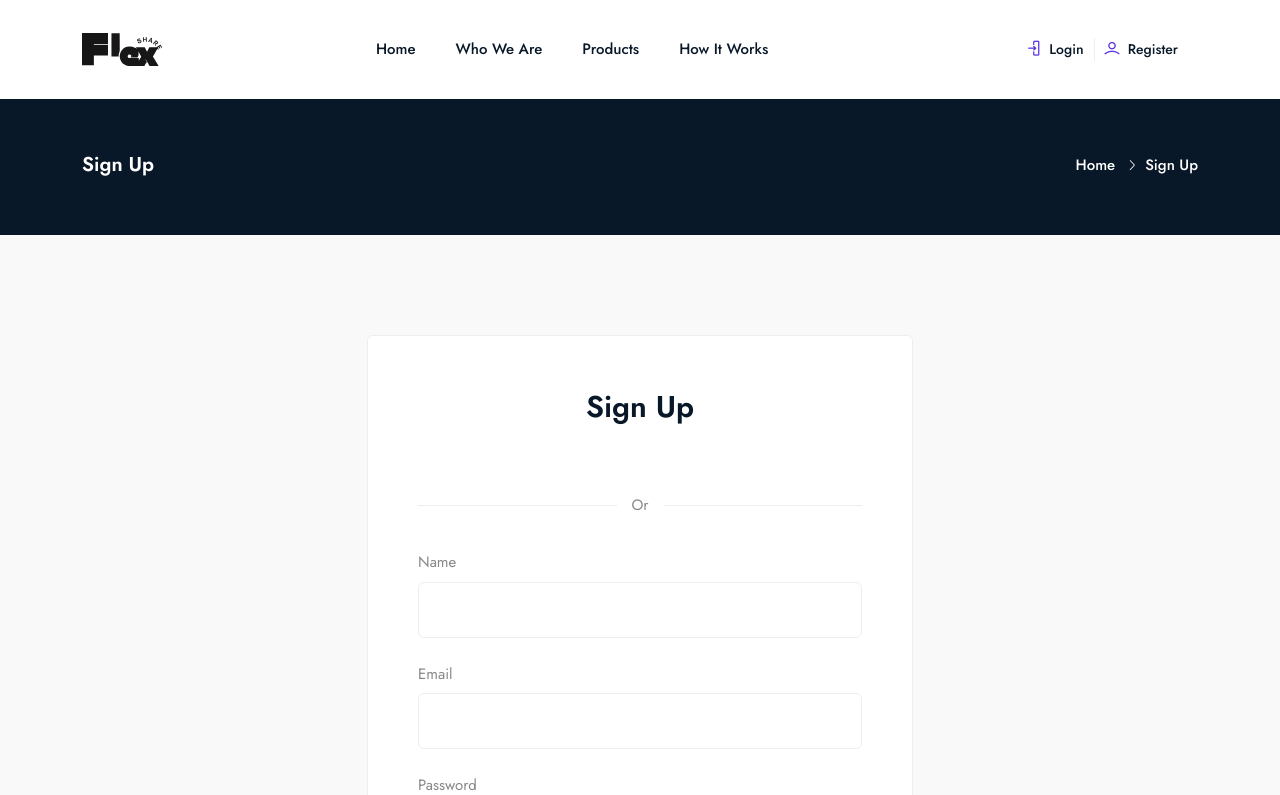
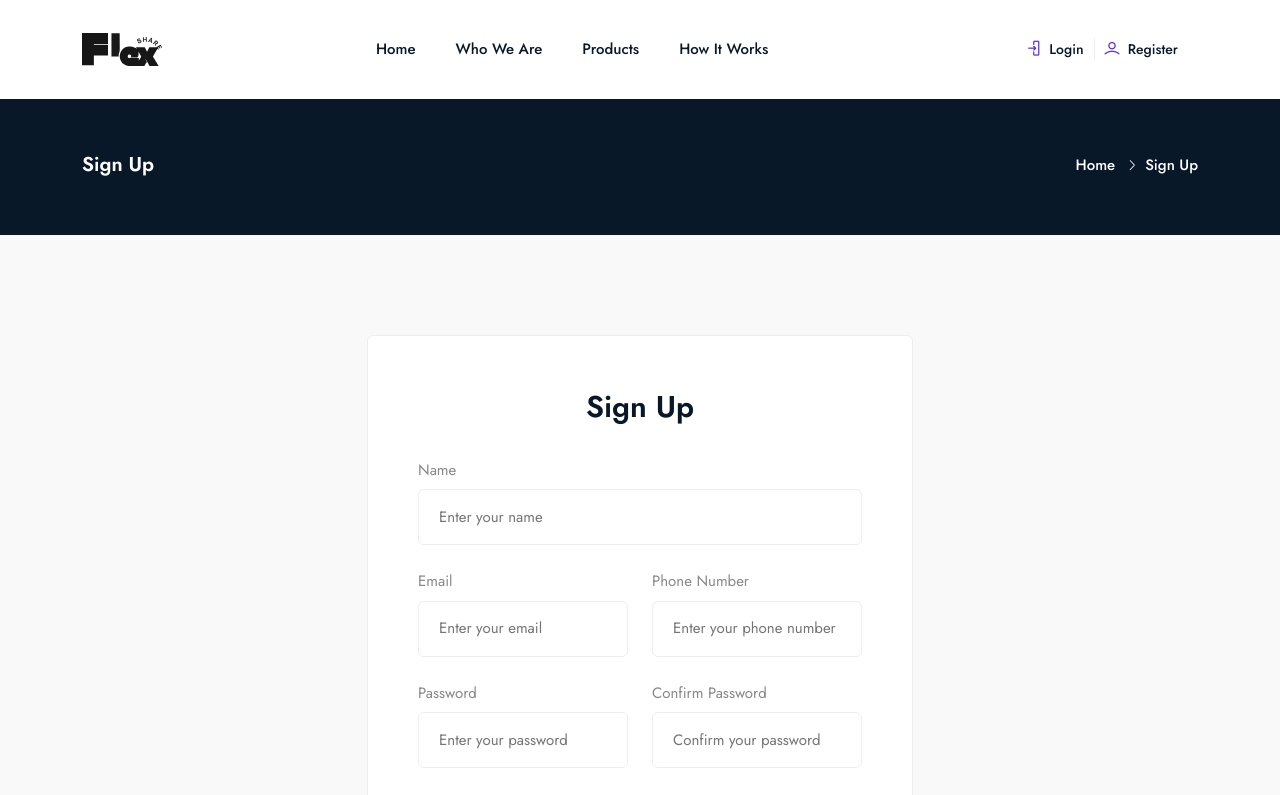
Before and after one commit to kajugadaniels/flexshare-client, a React (Vite) app: page /register in a window 1280 px wide. Shown: the top 795 px of the page. Built offline with nearby package versions, Linux system fonts and the light colour scheme.

Commit message:
Implement registerUser function to handle user registration API call

```diff
--- a/src/pages/auth/Register.jsx
+++ b/src/pages/auth/Register.jsx
@@ -1,6 +1,129 @@
-import React from 'react'
+import React, { useState } from 'react';
+import { Link, useNavigate } from 'react-router-dom';
+import { toast } from 'react-toastify';
+import { registerUser } from '../../api'; // Ensure the registerUser function is correctly imported
 
 const Register = () => {
+    const navigate = useNavigate();
+
+    // State variables for form fields
+    const [name, setName] = useState('');
+    const [email, setEmail] = useState('');
+    const [phoneNumber, setPhoneNumber] = useState(''); // Added state for phone number
+    const [password, setPassword] = useState('');
+    const [confirmPassword, setConfirmPassword] = useState('');
+    const [agreeToTerms, setAgreeToTerms] = useState(false);
+    const [loading, setLoading] = useState(false);
+
+    /**
+     * Handles the form submission for user registration.
+     * Validates input fields and communicates with the backend API.
+     * @param {Object} e - The form submission event.
+     */
+    const handleSubmit = async (e) => {
+        e.preventDefault();
+
+        // Client-side validations
+        if (!name.trim()) {
+            toast.error('Please enter your name.');
+            return;
+        }
+
+        if (!email.trim()) {
+            toast.error('Please enter your email.');
+            return;
+        }
+
+        // Simple email format validation
+        const emailRegex = /^[^\s@]+@[^\s@]+\.[^\s@]+$/;
+        if (!emailRegex.test(email)) {
+            toast.error('Please enter a valid email address.');
+            return;
+        }
+
+        if (!phoneNumber.trim()) { // Validate phone number presence
+            toast.error('Please enter your phone number.');
+            return;
+        }
+
+        // Simple phone number format validation (international format)
+        const phoneRegex = /^\+?[1-9]\d{1,14}$/;
+        if (!phoneRegex.test(phoneNumber)) {
+            toast.error('Please enter a valid phone number (e.g., +12345678901).');
+            return;
+        }
+
+        if (!password) {
+            toast.error('Please enter your password.');
+            return;
+        }
+
+        if (password.length < 8) {
+            toast.error('Password must be at least 8 characters long.');
+            return;
+        }
+
+        if (password !== confirmPassword) {
+            toast.error('Passwords do not match.');
+            return;
+        }
+
+        if (!agreeToTerms) {
+            toast.error('You must agree to the Terms and Conditions.');
+            return;
+        }
+
+        setLoading(true);
+
+        try {
+            // Prepare the registration data
+            const registrationData = {
+                name: name.trim(),
+                email: email.trim(),
+                phone_number: phoneNumber.trim(), // Include phone_number in the data
+                password: password,
+                // Add other fields here if necessary
+            };
+
+            // Call the registerUser API function
+            const response = await registerUser(registrationData);
+
+            if (response.success) {
+                toast.success(response.message || 'Registration successful!');
+                // Store token and user data in localStorage
+                localStorage.setItem('token', response.data.token);
+                localStorage.setItem('user', JSON.stringify(response.data.user));
+                // Redirect to dashboard
+                navigate('/dashboard');
+            } else {
+                // Handle backend validation errors
+                toast.error(response.message || 'Registration failed. Please try again.');
+            }
+        } catch (error) {
+            // Handle unexpected errors
+            console.error('Registration error:', error);
+            toast.error('An unexpected error occurred. Please try again.');
+        } finally {
+            setLoading(false);
+        }
+    };
+
+    /**
+     * Toggles the navigation bar expansion for mobile view.
+     */
+    const toggleNavbar = () => {
+        // Implementation remains the same as in your original Header component
+    };
+
+    /**
+     * Determines if the given path is active based on the current location.
+     * @param {string} path - The path to check.
+     * @returns {boolean} - True if the path is active, else false.
+     */
+    const isActive = (path) => {
+        // Implementation remains the same as in your original Header component
+    };
+
     return (
         <>
             <div className="breadcrumbs">
@@ -16,9 +139,9 @@ const Register = () => {
                         <div className="col-lg-6 col-md-6 col-12">
                             <ul className="breadcrumb-nav">
                                 <li>
-                                    <a href="/">
+                                    <Link to="/"> {/* Changed to Link for client-side routing */}
                                         Home
-                                    </a>
+                                    </Link>
                                 </li>
                                 <li>
                                     Sign Up
@@ -35,45 +158,105 @@ const Register = () => {
                         <div className="col-lg-6 offset-lg-3 col-md-8 offset-md-2 col-12">
                             <div className="form-head">
                                 <h4 className="title">Sign Up</h4>
-                                <form>
-                                    <div className="alt-option">
-                                        <span>Or</span>
+                                <form onSubmit={handleSubmit}>
+                                    <div className="form-group">
+                                        <label htmlFor="name">Name</label>
+                                        <input
+                                            id="name"
+                                            name="name"
+                                            type="text"
+                                            value={name}
+                                            onChange={(e) => setName(e.target.value)}
+                                            placeholder="Enter your name"
+                                            required
+                                        />
                                     </div>
+                                    <div className='row'>
+                                        <div className='col-lg-6 col-12'>
                                             <div className="form-group">
-                                        <label>Name</label>
-                                        <input name="password" type="text" />
+                                                <label htmlFor="email">Email</label>
+                                                <input
+                                                    id="email"
+                                                    name="email"
+                                                    type="email"
+                                                    value={email}
+                                                    onChange={(e) => setEmail(e.target.value)}
+                                                    placeholder="Enter your email"
+                                                    required
+                                                />
                                             </div>
+                                        </div>
+                                        <div className='col-lg-6 col-12'>
                                             <div className="form-group">
-                                        <label>Email</label>
-                                        <input name="email" type="email" />
+                                                <label htmlFor="phoneNumber">Phone Number</label> {/* Added label for phone number */}
+                                                <input
+                                                    id="phoneNumber"
+                                                    name="phoneNumber"
+                                                    type="tel" // Changed to 'tel' for better mobile support
+                                                    value={phoneNumber}
+                                                    onChange={(e) => setPhoneNumber(e.target.value)}
+                                                    placeholder="Enter your phone number (e.g., +12345678901)"
+                                                    required
+                                                />
                                             </div>
+                                        </div>
+                                    </div>
+                                    <div className='row'>
+                                        <div className='col-lg-6 col-12'>
                                             <div className="form-group">
-                                        <label>Password</label>
-                                        <input name="password" type="password" />
+                                                <label htmlFor="password">Password</label>
+                                                <input
+                                                    id="password"
+                                                    name="password"
+                                                    type="password"
+                                                    value={password}
+                                                    onChange={(e) => setPassword(e.target.value)}
+                                                    placeholder="Enter your password"
+                                                    required
+                                                />
                                             </div>
+                                        </div>
+                                        <div className='col-lg-6 col-12'>
                                             <div className="form-group">
-                                        <label>Confirm Password</label>
-                                        <input name="password" type="password" />
+                                                <label htmlFor="confirmPassword">Confirm Password</label>
+                                                <input
+                                                    id="confirmPassword"
+                                                    name="confirmPassword"
+                                                    type="password"
+                                                    value={confirmPassword}
+                                                    onChange={(e) => setConfirmPassword(e.target.value)}
+                                                    placeholder="Confirm your password"
+                                                    required
+                                                />
+                                            </div>
+                                        </div>
                                     </div>
                                     <div className="check-and-pass">
                                         <div className="row align-items-center">
                                             <div className="col-12">
                                                 <div className="form-check">
-                                                    <input type="checkbox" className="form-check-input width-auto" />
-                                                    <label className="form-check-label">
-                                                        Agree to our <a href="javascript:void(0)">Terms and Conditions</a>
+                                                    <input
+                                                        type="checkbox"
+                                                        className="form-check-input width-auto"
+                                                        id="agreeToTerms"
+                                                        checked={agreeToTerms}
+                                                        onChange={(e) => setAgreeToTerms(e.target.checked)}
+                                                        required
+                                                    />
+                                                    <label className="form-check-label" htmlFor="agreeToTerms">
+                                                        Agree to our <Link to="/terms-and-conditions">Terms and Conditions</Link> {/* Changed to Link */}
                                                     </label>
                                                 </div>
                                             </div>
                                         </div>
                                     </div>
                                     <div className="button">
-                                        <button type="submit" className="btn">
-                                            Sign Up
+                                        <button type="submit" className="btn" disabled={loading}>
+                                            {loading ? 'Signing Up...' : 'Sign Up'}
                                         </button>
                                     </div>
                                     <p className="outer-link">
-                                        Already have an account? <a href="/login">Login Now</a>
+                                        Already have an account? <Link to="/login">Login Now</Link> {/* Changed to Link */}
                                     </p>
                                 </form>
                             </div>
@@ -82,7 +265,8 @@ const Register = () => {
                 </div>
             </section>
         </>
-    )
+    );
+
 }
 
-export default Register
+export default Register;
```
Lines whose indentation alone changed are shown as unchanged.
